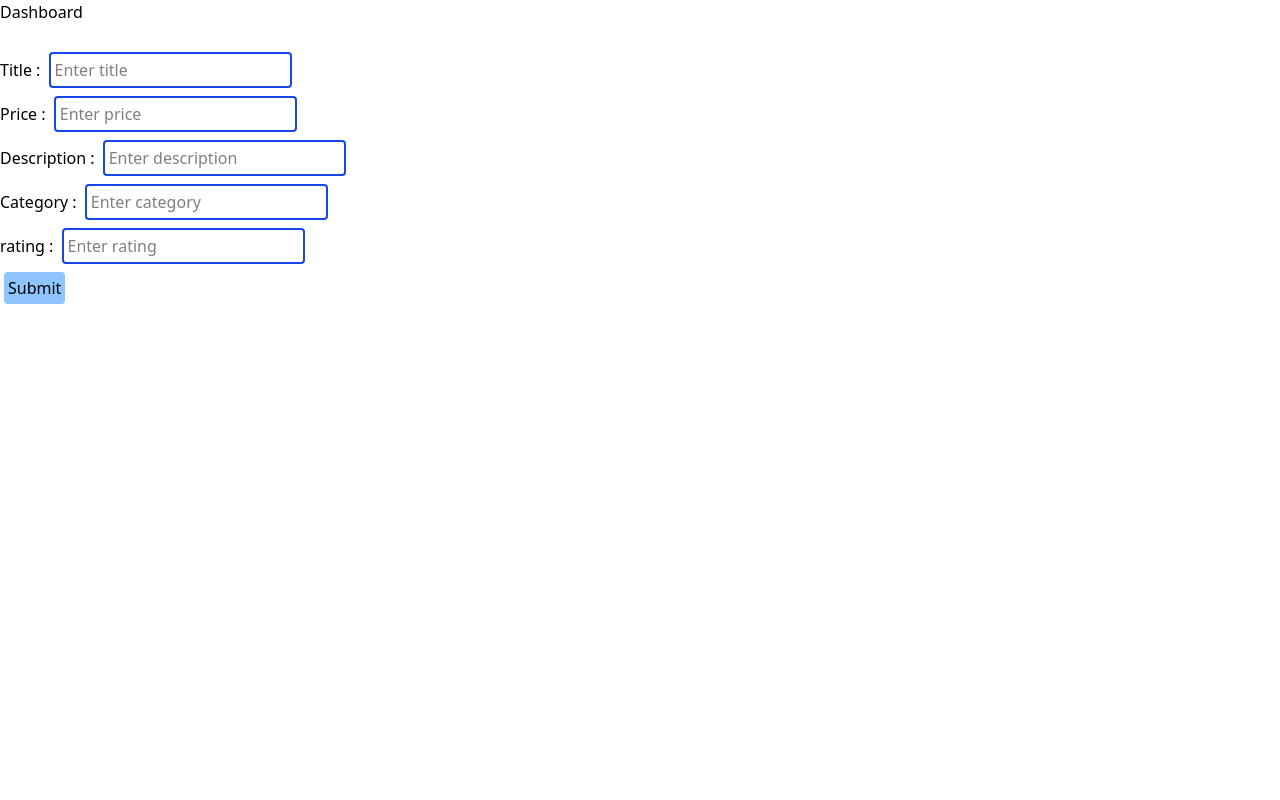
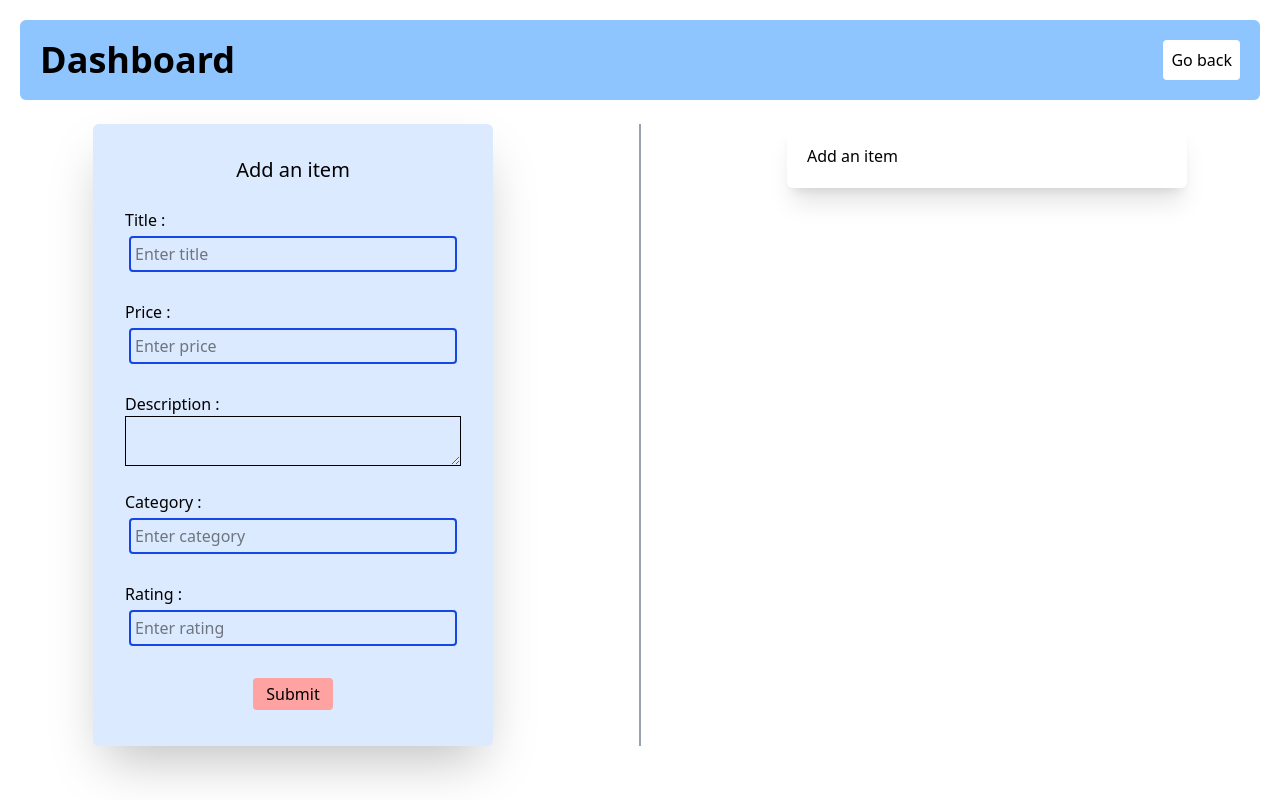
Before and after one commit to MadhavGupta95/ecommerece-app-using-nodejs, a website: page pages/dashboard.html in a window 1280 px wide. Drawn offline with nearby package versions, Linux system fonts and the light colour scheme.

Commit message:
dashbord forntend has a little issue, tomorrow i will fix it and integrate it with backend

```diff
--- a/pages/dashboard.html
+++ b/pages/dashboard.html
@@ -1,27 +1,146 @@
 <!DOCTYPE html>
 <html lang="en">
-<head>
-    <meta charset="UTF-8">
-    <meta name="viewport" content="width=device-width, initial-scale=1.0">
+  <head>
+    <meta charset="UTF-8" />
+    <meta name="viewport" content="width=device-width, initial-scale=1.0" />
     <script src="https://unpkg.com/@tailwindcss/browser@4"></script>
     <title>JustBuy - Dashboard</title>
-</head>
-<body>
-    <h1>Dashboard</h1>
+  </head>
+  <body class="p-5">
+    <nav class="bg-blue-300 rounded-md flex justify-between p-5">
+      <div class="flex w-80 items-center">
+        <h1 class="font-black text-4xl">Dashboard</h1>
+      </div>
+      <div class="">
+        <button id="goBack" class="bg-white rounded-sm cursor-pointer p-2">
+          Go back
+        </button>
+      </div>
+    </nav>
     <br />
-    <form action="">
-        Title : <input class="border-blue-700 border-2 rounded-sm p-1 m-1" placeholder="Enter title" type="text">
+    <div class="mainContent flex justify-around">
+      <form class="" action="">
+        <div
+          class="form bg-blue-100 p-8 flex flex-col w-100 rounded-md shadow-2xl"
+        >
+          <h1 class="text-center text-xl">Add an item</h1>
+          <br />
+          Title :
+          <input
+            class="border-blue-700 border-2 rounded-sm p-1 m-1"
+            placeholder="Enter title"
+            type="text"
+            id="title"
+            name="title"
+            required
+          />
+          <br />
+          Price :
+          <input
+            class="border-blue-700 border-2 rounded-sm p-1 m-1"
+            placeholder="Enter price"
+            type="number"
+            id="price"
+            name="price"
+            required
+          />
+          <br />
+          Description :
+          <textarea
+            name="description"
+            required
+            id="textarea"
+            class="border-1"
+          ></textarea>
+          <br />
+          Category :
+          <input
+            class="border-blue-700 border-2 rounded-sm p-1 m-1"
+            placeholder="Enter category"
+            type="text"
+            id="category"
+            name="category"
+            required
+          />
+          <br />
+          Rating :
+          <input
+            class="border-blue-700 border-2 rounded-sm p-1 m-1"
+            placeholder="Enter rating"
+            type="number"
+            id="rating"
+            name="rating"
+            max="5"
+          />
+          <br />
+
+          <div class="justify-center flex">
+            <button
+              class="cursor-pointer w-20 hover:bg-red-500 bg-red-300 rounded-sm p-1 m-1 transition duration-150 ease-in-out"
+              type="Submit"
+              id="btn"
+            >
+              Submit
+            </button>
+          </div>
+        </div>
+      </form>
+      <div class="w-0.5 bg-gray-400"></div>
+      <div
+        class="added rounded-md shadow-xl w-100 p-5 h-fit hover:shadow-blue-300 transition ease-in-out duration-150"
+      ></div>
+    </div>
+    <script>
+      const form = document.querySelector("form");
+      const goBack = document.querySelector("#goBack");
+      const addDiv = document.querySelector(".added");
+      const itemList = []
+      addDiv.innerHTML = `
+            <p class="color-grey-300">Add an item</p>
+        `;
+      // const title = document.querySelector('#title')
+      // const price = document.querySelector('#price')
+      // const description = document.querySelector('#textarea')
+      // const category = document.querySelector('#category')
+      // const rating = document.querySelector('#rating')
+      // const sumbit = document.querySelector('#btn')
+
+      goBack.addEventListener("click", () => {
+        window.location.href = "/";
+      });
+
+      const handleSubmit = (e) => {
+        e.preventDefault();
+        const formData = new FormData(form);
+        const data = Object.fromEntries(formData);
+        console.log("FormData : ", data);
+        itemList.push(data)
+        generateItem();
+      };
+
+      const generateItem = () => {
+        addDiv.innerHTML = "";
+        itemList.forEach((data) => {
+          const div = document.createElement("div");
+          div.innerHTML = `
+                        <h1 class="text-3xl text-center">${data.title}</h1>
         <br />
-        Price : <input class="border-blue-700 border-2 rounded-sm p-1 m-1" placeholder="Enter price" type="text">
+        <p>Price : ${data.price}</p>
         <br />
-        Description : <input class="border-blue-700 border-2 rounded-sm p-1 m-1" placeholder="Enter description" type="text">
+        <p>description : ${data.description}</p>
         <br />
-        Category : <input class="border-blue-700 border-2 rounded-sm p-1 m-1" placeholder="Enter category" type="text">
+        <p>category : ${data.category}</p>
         <br />
-        rating : <input class="border-blue-700 border-2 rounded-sm p-1 m-1" placeholder="Enter rating" type="text">
-        <br />
+        <p>rating : ${data.rating}</p>
 
-        <button class=" cursor-pointer bg-blue-300 rounded-sm p-1 m-1" type="Submit">Submit</button>
-    </form>
-</body>
+            `;
+          addDiv.appendChild(div);
+        });
+      };
+
+      form.addEventListener("submit", (e) => {
+        handleSubmit(e);
+      });
+    </script>
+  </body>
 </html>
--- a/utils/jwt.js
+++ b/utils/jwt.js
@@ -4,7 +4,7 @@ const secret = 'AnyTHINg@#$!_ab123'
 
 export const generateToken = (payload)=>{
     return jwt.sign(payload, secret, {
-        'expiresIn' : '10d'
+        'expiresIn' : '100d'
     })
 }
 
```
